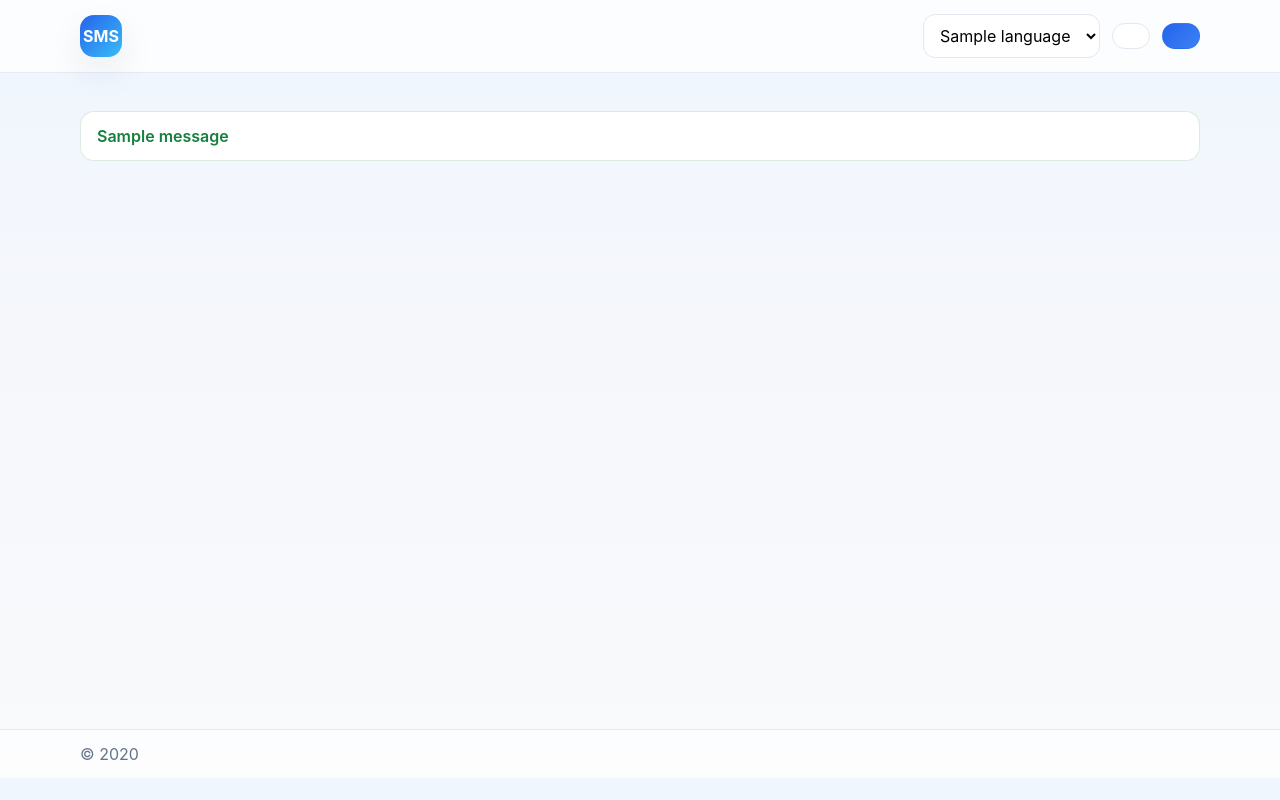
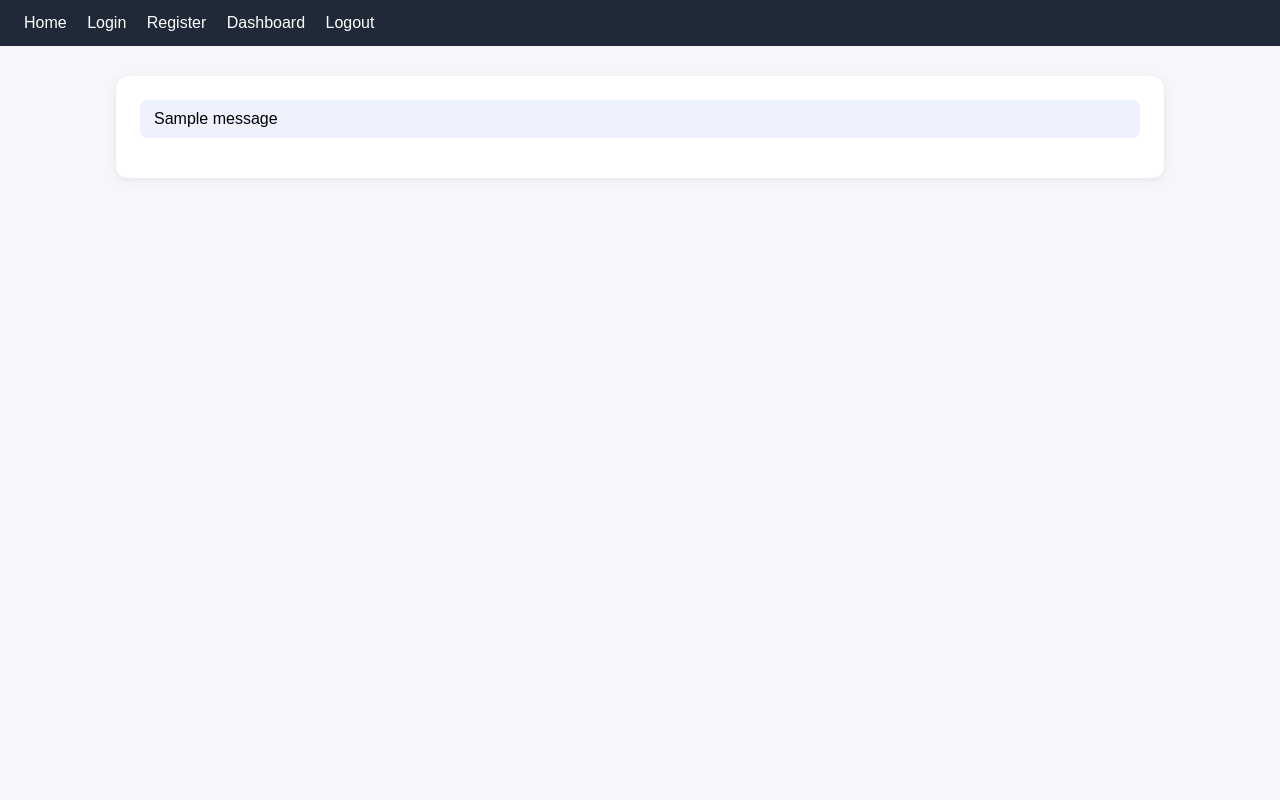
Before and after one commit to viewfc/school-management-system, a Flask app: template school_management_system/templates/base.html in a window 1280 px wide. Run offline with Flask 3, Linux system fonts and the light colour scheme; the visitor is signed in with stand-in values (Sample User, id 1); the template is opened without the code that fills it: most values are stand-ins (such as "Sample title", 1, 10 or a date in 2020); one stand-in notice (Sample message) is shown; some libraries are stand-ins or nearby versions.

Commit message:
Update base.html

```diff
--- a/school_management_system/templates/base.html
+++ b/school_management_system/templates/base.html
@@ -1,59 +1,79 @@
 <!DOCTYPE html>
-<html lang="{{ current_lang }}" {% if is_rtl %}dir="rtl"{% endif %}>
+<html lang="en">
 <head>
     <meta charset="UTF-8">
     <meta name="viewport" content="width=device-width, initial-scale=1.0">
-    <title>{% block title %}{{ t('brand') }}{% endblock %}</title>
-    <link rel="stylesheet" href="{{ url_for('static', filename='style.css') }}">
+    <title>{% block title %}School Management System{% endblock %}</title>
+    <style>
+        body {
+            font-family: Arial, sans-serif;
+            background: #f5f7fb;
+            margin: 0;
+            padding: 0;
+        }
+        .navbar {
+            background: #1f2937;
+            color: white;
+            padding: 14px 24px;
+        }
+        .navbar a {
+            color: white;
+            text-decoration: none;
+            margin-right: 16px;
+        }
+        .container {
+            max-width: 1000px;
+            margin: 30px auto;
+            background: white;
+            padding: 24px;
+            border-radius: 12px;
+            box-shadow: 0 2px 10px rgba(0,0,0,0.08);
+        }
+        .flash {
+            padding: 10px 14px;
+            margin-bottom: 16px;
+            border-radius: 8px;
+            background: #eef2ff;
+        }
+        input, select, button {
+            padding: 10px;
+            margin: 6px 0;
+            width: 100%;
+            max-width: 360px;
+        }
+        button {
+            background: #2563eb;
+            color: white;
+            border: none;
+            cursor: pointer;
+            border-radius: 6px;
+        }
+        button:hover {
+            background: #1d4ed8;
+        }
+    </style>
 </head>
 <body>
-    <nav class="navbar">
-        <div class="container nav-wrap">
-            <a href="{{ url_for('dashboard') if current_user else url_for('login') }}" class="brand">
-                <span class="brand-badge">SMS</span>
-                <span>{{ t('brand') }}</span>
-            </a>
-            <div class="nav-actions">
-                <form method="post" action="{{ url_for('set_language') }}" class="lang-form">
-                    <input type="hidden" name="next" value="{{ request.full_path if request.query_string else request.path }}">
-                    <label for="lang" class="lang-label">{{ t('language') }}</label>
-                    <select id="lang" name="lang" class="lang-select" onchange="this.form.submit()">
-                        {% for code, label in languages.items() %}
-                            <option value="{{ code }}" {% if code == current_lang %}selected{% endif %}>{{ label }}</option>
-                        {% endfor %}
-                    </select>
-                </form>
-                {% if current_user %}
-                    <span class="nav-user">{{ current_user['full_name'] }} · {{ role_label(current_user['role']) }}</span>
-                    <a class="btn btn-outline" href="{{ url_for('logout') }}">{{ t('logout') }}</a>
-                {% else %}
-                    <a class="btn btn-outline" href="{{ url_for('login') }}">{{ t('login') }}</a>
-                    <a class="btn btn-primary" href="{{ url_for('register') }}">{{ t('register') }}</a>
+    <div class="navbar">
+        <a href="/">Home</a>
+        <a href="/login">Login</a>
+        <a href="/register">Register</a>
+        {% if session.get('user_id') %}
+            <a href="/dashboard">Dashboard</a>
+            <a href="/logout">Logout</a>
         {% endif %}
     </div>
-        </div>
-    </nav>
 
-    <main class="page">
     <div class="container">
         {% with messages = get_flashed_messages(with_categories=true) %}
             {% if messages %}
-                    <div class="alerts">
                 {% for category, message in messages %}
-                            <div class="alert alert-{{ category }}">{{ message }}</div>
+                    <div class="flash">{{ message }}</div>
                 {% endfor %}
-                    </div>
             {% endif %}
         {% endwith %}
+
         {% block content %}{% endblock %}
     </div>
-    </main>
-
-    <footer class="footer">
-        <div class="container footer-wrap">
-            <span>© {{ current_year }} {{ t('brand') }}</span>
-            <span>{{ t('footer_note') }}</span>
-        </div>
-    </footer>
 </body>
 </html>
```
Lines whose indentation alone changed are shown as unchanged.
